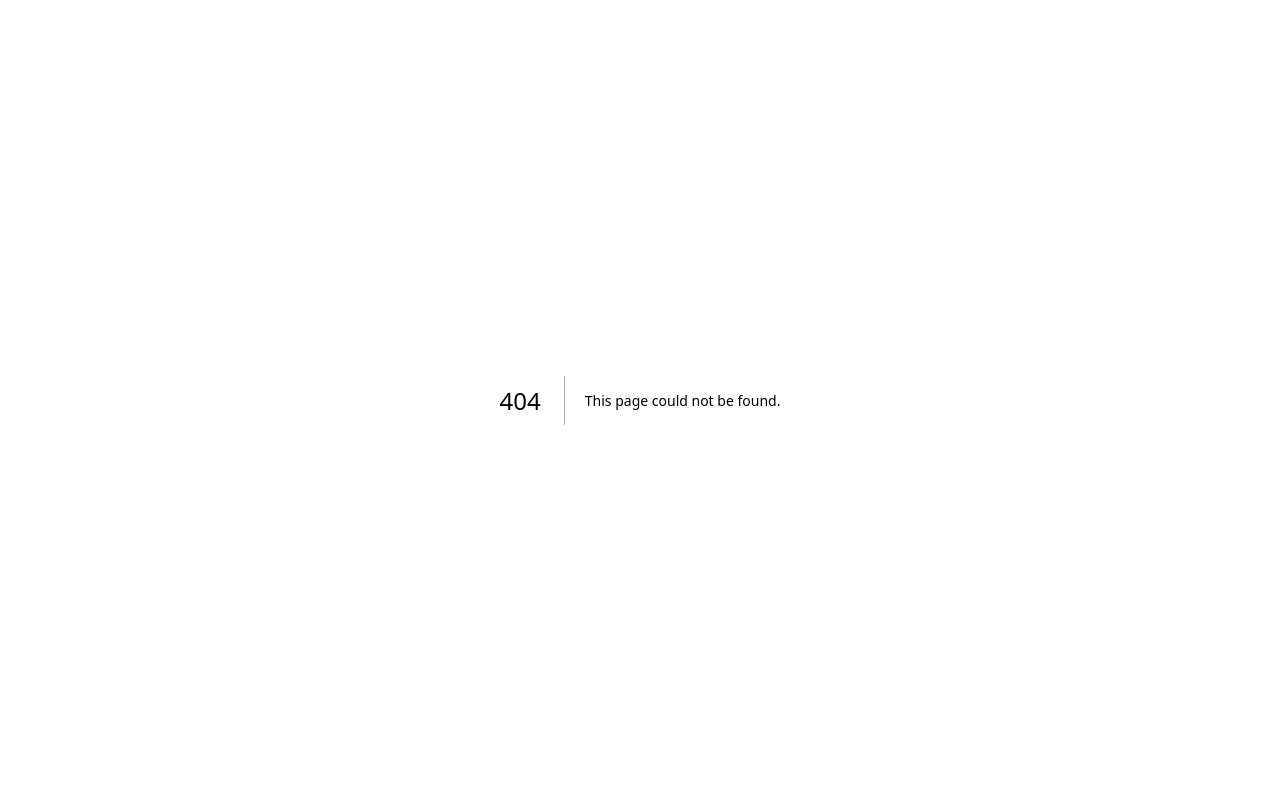
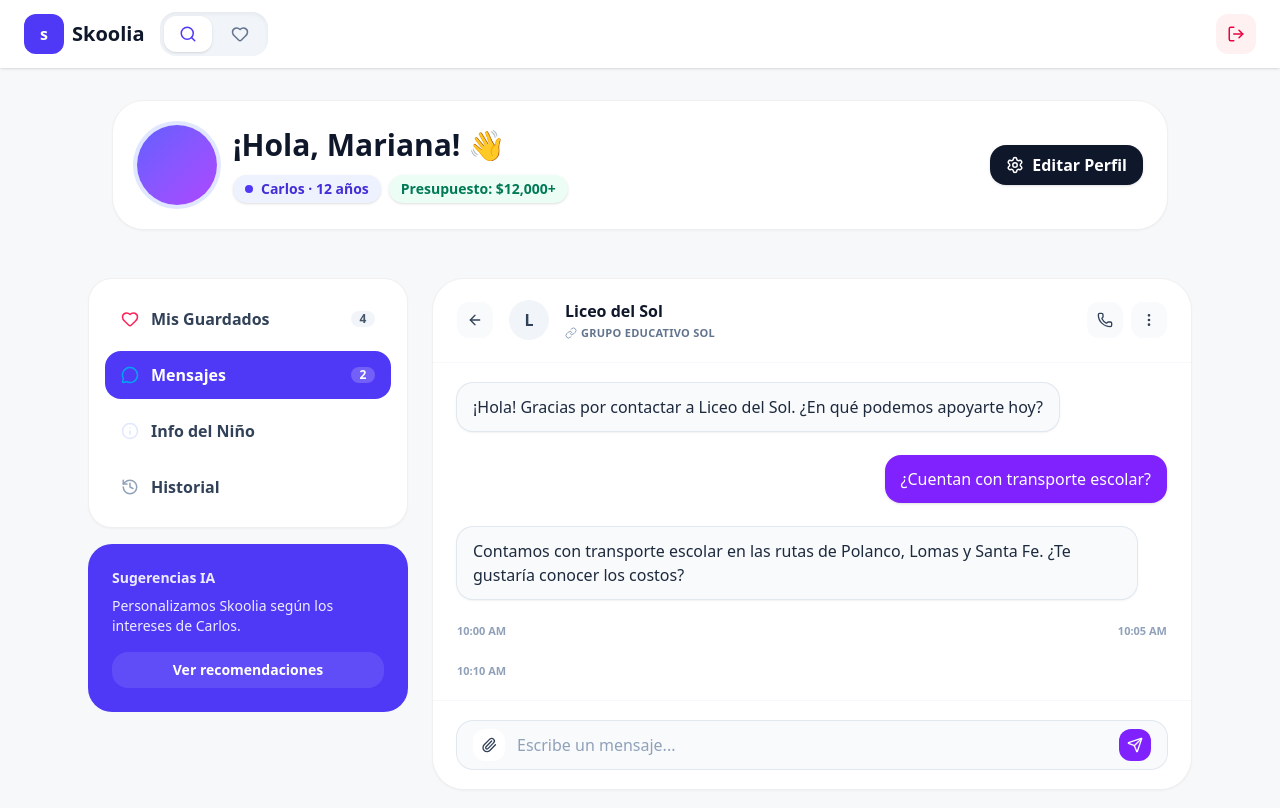
Before and after one commit to matehdz150/Skoolia, a Next.js app in the folder apps/web/: page /parents/messages/1 in a window 1280 px wide. Before the commit this address had no page. Shown: the top 808 px of the page. Built offline with nearby package versions, Linux system fonts and the light colour scheme.

Commit message:
feat(parents): agregar vista de conversación y ruta de mensajes

```diff
--- /dev/null
+++ b/apps/web/app/parents/messages/[id]/page.tsx
@@ -0,0 +1,19 @@
+import ParentsNavbar from '@/components/layout/ParentsNavbar';
+import ParentProfileHeader from '@/components/parents/ParentProfileHeader';
+import ParentsSidebar from '@/components/parents/ParentsSidebar';
+import MessageConversation from '@/components/parents/MessageConversation';
+
+export default function ParentsMessageDetailPage() {
+  return (
+    <>
+      <ParentsNavbar />
+      <main className="mx-auto w-full max-w-6xl px-6 py-8">
+        <ParentProfileHeader />
+        <div className="mt-10 md:mt-12 grid grid-cols-1 gap-6 md:grid-cols-[320px_1fr]">
+          <ParentsSidebar active="messages" />
+          <MessageConversation />
+        </div>
+      </main>
+    </>
+  );
+}
--- /dev/null
+++ b/apps/web/components/parents/MessageConversation.tsx
@@ -0,0 +1,84 @@
+"use client";
+import { ArrowLeft, Link as LinkIcon, Phone, MoreVertical, Paperclip, Send } from 'lucide-react';
+import Link from 'next/link';
+
+type Message = {
+  id: number;
+  type: 'in' | 'out';
+  text: string;
+  time: string;
+};
+
+const mockMessages: Message[] = [
+  { id: 1, type: 'in', text: '¡Hola! Gracias por contactar a Liceo del Sol. ¿En qué podemos apoyarte hoy?', time: '10:00 AM' },
+  { id: 2, type: 'out', text: '¿Cuentan con transporte escolar?', time: '10:05 AM' },
+  { id: 3, type: 'in', text: 'Contamos con transporte escolar en las rutas de Polanco, Lomas y Santa Fe. ¿Te gustaría conocer los costos?', time: '10:10 AM' },
+];
+
+export default function MessageConversation() {
+  return (
+    <section className="surface w-full rounded-4xl bg-white p-0 overflow-hidden">
+      {/* Header */}
+      <div className="flex items-center justify-between px-5 sm:px-6 py-4 sm:py-5 border-b border-slate-100/60">
+        <div className="flex items-center gap-3 sm:gap-4">
+          <Link href="/parents/messages" className="h-8 w-8 sm:h-9 sm:w-9 rounded-xl bg-slate-50 text-slate-700 hover:bg-slate-100 flex items-center justify-center" aria-label="Regresar">
+            <ArrowLeft size={16} />
+          </Link>
+          <div className="flex h-9 w-9 sm:h-10 sm:w-10 items-center justify-center rounded-full bg-slate-100 font-extrabold text-slate-700">L</div>
+          <div>
+            <p className="text-sm sm:text-base font-extrabold text-slate-900">Liceo del Sol</p>
+            <p className="mt-0.5 flex items-center gap-1 text-[10px] sm:text-[11px] font-bold text-slate-500 uppercase tracking-wide">
+              <LinkIcon size={12} className="text-slate-400" /> GRUPO EDUCATIVO SOL
+            </p>
+          </div>
+        </div>
+        <div className="flex items-center gap-2">
+          <button className="h-8 w-8 sm:h-9 sm:w-9 rounded-xl bg-slate-50 text-slate-700 hover:bg-slate-100 flex items-center justify-center" aria-label="Llamar">
+            <Phone size={16} />
+          </button>
+          <button className="h-8 w-8 sm:h-9 sm:w-9 rounded-xl bg-slate-50 text-slate-700 hover:bg-slate-100 flex items-center justify-center" aria-label="Más">
+            <MoreVertical size={16} />
+          </button>
+        </div>
+      </div>
+
+      {/* Messages */}
+      <div className="px-5 sm:px-6 py-4 sm:py-5 space-y-6">
+        {mockMessages.map((m) => (
+          <div key={m.id} className={`flex ${m.type === 'out' ? 'justify-end' : 'justify-start'}`}>
+            <div className={`max-w-170 rounded-2xl px-4 py-3 text-sm sm:text-base shadow-sm ${
+              m.type === 'out'
+                ? 'bg-violet-600 text-white rounded-tl-2xl rounded-tr-2xl rounded-bl-2xl'
+                : 'bg-slate-50 text-slate-800 ring-1 ring-slate-200 rounded-tl-2xl rounded-tr-2xl rounded-br-2xl'
+            }`}>
+              {m.text}
+            </div>
+          </div>
+        ))}
+
+        {/* Timestamps aligned with messages for visual reference */}
+        <div className="grid grid-cols-2 text-[10px] sm:text-[11px] font-bold text-slate-400">
+          <span>10:00 AM</span>
+          <span className="text-right">10:05 AM</span>
+        </div>
+        <div className="text-[10px] sm:text-[11px] font-bold text-slate-400">10:10 AM</div>
+      </div>
+
+      {/* Composer */}
+      <div className="px-5 sm:px-6 py-4 sm:py-5 border-t border-slate-100/60">
+        <div className="flex items-center gap-2 sm:gap-3 rounded-2xl bg-slate-50 ring-1 ring-slate-200 px-3 sm:px-4 py-2">
+          <button className="h-8 w-8 rounded-xl bg-white text-slate-700 hover:bg-slate-100 flex items-center justify-center" aria-label="Adjuntar">
+            <Paperclip size={16} />
+          </button>
+          <input
+            className="flex-1 bg-transparent outline-none text-sm sm:text-base placeholder-slate-400"
+            placeholder="Escribe un mensaje..."
+          />
+          <button className="h-8 w-8 rounded-xl bg-violet-600 text-white hover:bg-violet-700 flex items-center justify-center" aria-label="Enviar">
+            <Send size={16} />
+          </button>
+        </div>
+      </div>
+    </section>
+  );
+}
```
